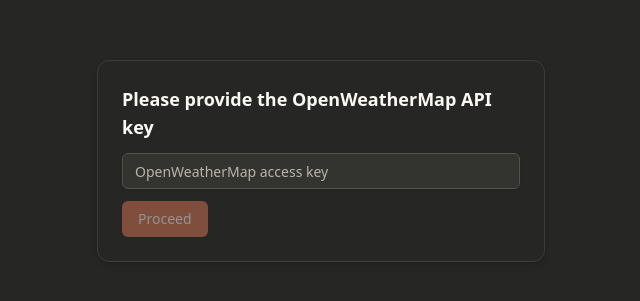
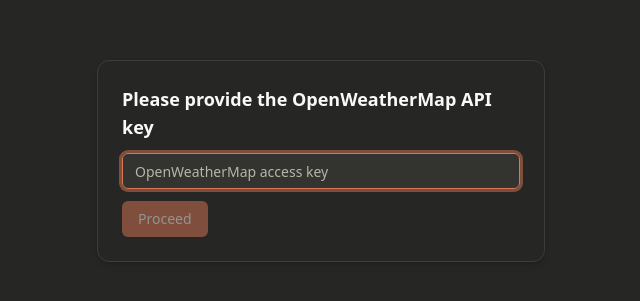
Before and after one commit to Jlassiezzeddine/meteo-ville, a Next.js app: page / in a window 1280 px wide. Shown: the part 239-540 px from the top of the page, without its empty margins (319-959 px from the left). Built offline with nearby package versions, Linux system fonts and the light colour scheme.

Commit message:
Add form to handle submit on enter

```diff
--- a/src/weather/AccessKeyForm.tsx
+++ b/src/weather/AccessKeyForm.tsx
@@ -19,13 +19,24 @@
     isError,
     error,
   } = useValidateApiKey(accessKey);
+  async function handleSubmit(e: React.FormEvent<HTMLFormElement>) {
+    e.preventDefault();
+    if (!accessKey || isValidating) return;
+    try {
+      const result = await validateKey();
+      setIsKeyValid(result.data === true);
+    } catch {
+      setIsKeyValid(false);
+    }
+  }
   return (
     <Card className="w-full max-w-md p-6 shadow-lg">
-      <div className="space-y-3">
+      <form className="space-y-3" onSubmit={handleSubmit}>
         <h2 className="text-lg font-semibold">
           Please provide the OpenWeatherMap API key
         </h2>
         <Input
+          autoFocus
           placeholder="OpenWeatherMap access key"
           value={accessKey}
           onChange={(e) => setAccessKey(e.target.value)}
@@ -35,20 +46,10 @@
             {(error as Error)?.message || "Invalid API key"}
           </span>
         )}
-        <Button
-          disabled={!accessKey || isValidating}
-          onClick={async () => {
-            try {
-              const result = await validateKey();
-              setIsKeyValid(result.data === true);
-            } catch {
-              setIsKeyValid(false);
-            }
-          }}
-        >
+        <Button type="submit" disabled={!accessKey || isValidating}>
           {isValidating ? "Validating..." : "Proceed"}
         </Button>
-      </div>
+      </form>
     </Card>
   );
 }
```
